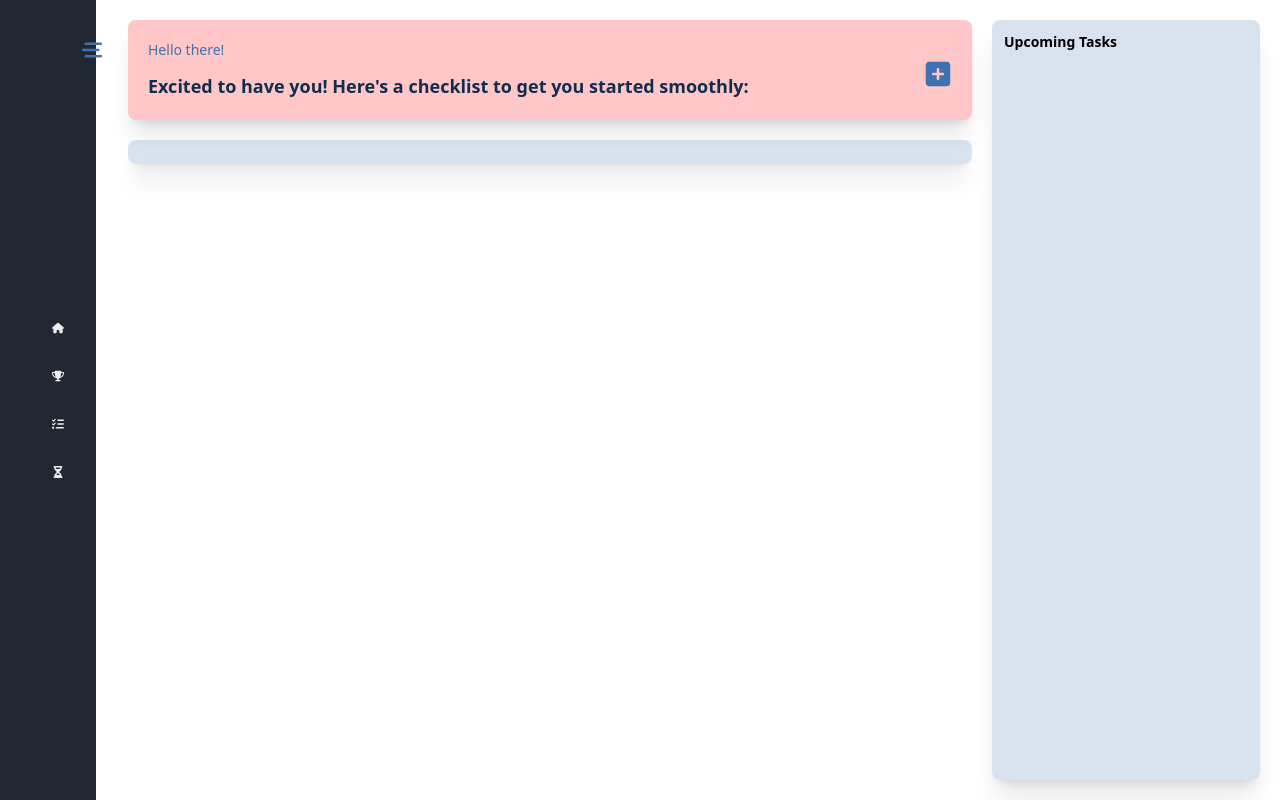
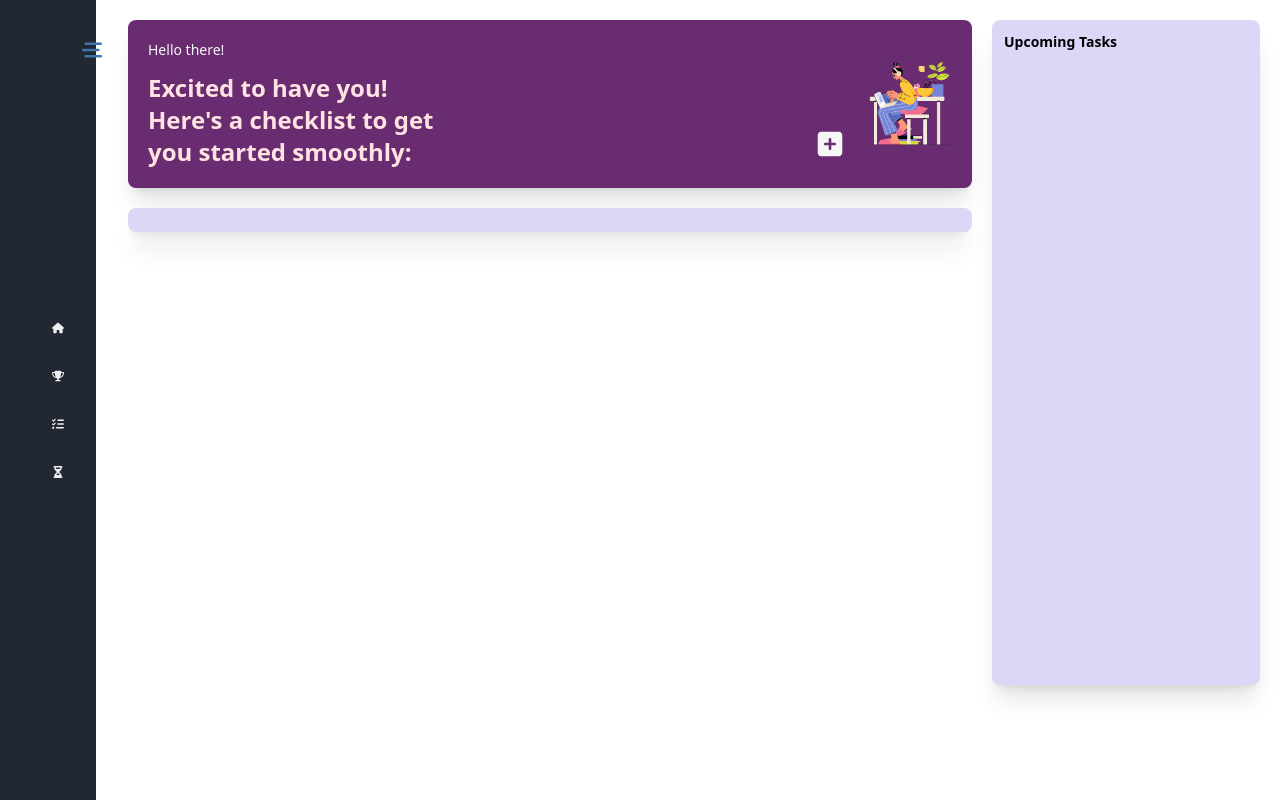
Before and after one commit to HitaBeeDev/Habitual, a React (Vite) app: page /ToDo-List in a window 1280 px wide. Built offline with nearby package versions, Linux system fonts and the light colour scheme.

Commit message:
editing class names

```diff
--- a/src/Components/ToDoListSection/AddModal.jsx
+++ b/src/Components/ToDoListSection/AddModal.jsx
@@ -92,7 +92,7 @@ function AddModal() {
               🌞 Please choose a priority tag:
             </p>
 
-            <div className="flex mt-3">
+            <div className="flex gap-3 mt-3">
               {["High", "Medium", "Low"].map((priority) => (
                 <button
                   key={priority}
--- a/src/Components/ToDoListSection/ToDoList.jsx
+++ b/src/Components/ToDoListSection/ToDoList.jsx
@@ -17,7 +17,14 @@ function ToDoList() {
   } = useTasks();
 
   return (
-    <div className="hidden lg:block mt-5 bg-colorB3/20 rounded-lg shadow-xl p-1 pl-5 pr-5 pb-5">
+    <div
+      className="lg:block mt-5 overflow-auto scroll-smooth bg-colorJ26 rounded-lg shadow-xl p-1 pl-10 pr-10 pb-5"
+      style={{
+        maxHeight: "480px",
+        overflowY: "scroll",
+        scrollbarWidth: "thin",
+      }}
+    >
       {sortedTasks.map(([date, tasks]) => (
         <div key={date}>
           <p className=" text-sm font-semibold mb-2 mt-5">{date}</p>
@@ -33,20 +40,20 @@ function ToDoList() {
                       : "none",
                   }}
                 >
-                  <div className="hidden lg:grid  bg-colorB1 h-20 grid-cols-12 pl-3 pr-3 gap-5 items-center rounded-lg shadow-xl">
+                  <div className="lg:grid bg-colorB1 h-20 grid-cols-12 pl-3 pr-3 gap-5 items-center rounded-lg shadow-xl">
                     <div className="col-span-5 flex flex-row gap-5 justify-start items-center">
                       <input
-                        className={`cursor-pointer w-5 border border-colorB5 h-5 rounded-full ${
+                        className={`cursor-pointer w-5 border border-colorJ16 h-5 rounded-full ${
                           checkedTasks.includes(taskIdentifier)
-                            ? "bg-colorB5"
-                            : "bg-colorB5/10"
+                            ? "bg-colorJ16"
+                            : "bg-colorJ25"
                         } appearance-none`}
                         type="checkbox"
                         checked={checkedTasks.includes(taskIdentifier)}
                         onChange={() => handleCheckboxChange(taskIdentifier)}
                       />
 
-                      <div className="flex flex-col gap-2">
+                      <div className="flex flex-col gap-1">
                         {isEditing && editTaskIndex === index ? (
                           <input
                             type="text"
@@ -56,12 +63,12 @@ function ToDoList() {
                             }
                           />
                         ) : (
-                          <p className="tracking-widest	text-sm font-semibold text-colorB4">
+                          <p className="tracking-wider text-md font-bold text-colorJ1">
                             {task.name}
                           </p>
                         )}
 
-                        <p className="text-center text-xs font-normal text-colorB4">
+                        <p className="text-center text-sm font-normal text-colorJ1">
                           {isEditing && editTaskIndex === index ? (
                             <input
                               type="text"
@@ -115,13 +122,13 @@ function ToDoList() {
                       <button onClick={() => handleTaskEditClick(task.id)}>
                         <FontAwesomeIcon
                           icon={faPenToSquare}
-                          className="text-colorB3 text-center w-4 h-4"
+                          className="text-colorJ16 text-center w-4 h-4"
                         />
                       </button>
                       <button onClick={() => handleTaskDelete(task.id)}>
                         <FontAwesomeIcon
                           icon={faTrashCan}
-                          className="text-colorB3 text-center w-4 h-4"
+                          className="text-colorJ16 text-center w-4 h-4"
                         />
                       </button>
                     </div>
--- a/src/Components/ToDoListSection/ToDoListPage.jsx
+++ b/src/Components/ToDoListSection/ToDoListPage.jsx
@@ -1,32 +1,7 @@
-import { useTasks } from "../../ContextAPI/TasksContext";
 import ToDoListAndWelcomeSection from "./ToDoListAndWelcomeSection";
 import UpcomingTasks from "./UpcomingTasks";
 
 function ToDoListPage() {
-  const {
-    tasks = [],
-    showModal,
-    isEditing,
-    editTaskIndex,
-    newTask,
-    getCurrentDate,
-    handleAddButtonClick,
-    handleCloseModal,
-    handleTaskAddition,
-    handleTaskSave,
-    handleTaskDelete,
-    handleTaskEditClick,
-    handleTaskCancelClick,
-    handleTaskSaveClick,
-    updateNewTask,
-    groupedTasks,
-    checkedTasks,
-    handleCheckboxChange,
-    sortedTasks,
-    generateTaskIdentifier,
-    taskIdentifier,
-  } = useTasks();
-
   return (
     <div className="lg:mt-5 lg:mb-5 mt-20 w-full flex flex-col gap-10 lg:grid lg:grid-cols-12 lg:gap-5 lg:justify-between">
       <ToDoListAndWelcomeSection />
--- a/src/Components/ToDoListSection/UpcomingTasks.jsx
+++ b/src/Components/ToDoListSection/UpcomingTasks.jsx
@@ -4,7 +4,12 @@ function UpcomingTasks() {
   const { groupedTasks, checkedTasks, generateTaskIdentifier } = useTasks();
 
   return (
-    <div className="col-span-3 bg-colorB3/20 shadow-xl rounded-lg p-3">
+    <div
+      style={{
+        maxHeight: "665px",
+      }}
+      className="col-span-3 bg-colorJ26 shadow-xl rounded-lg p-3"
+    >
       <p className="text-sm font-semibold mb-3">Upcoming Tasks</p>
 
       <div>
--- a/src/Components/ToDoListSection/WelcomeBanner.jsx
+++ b/src/Components/ToDoListSection/WelcomeBanner.jsx
@@ -1,27 +1,32 @@
 import { useTasks } from "../../ContextAPI/TasksContext";
 import { FontAwesomeIcon } from "@fortawesome/react-fontawesome";
 import { faSquarePlus } from "@fortawesome/free-solid-svg-icons";
+import todoImage from "../../assets/todo.gif";
 
 function WelcomeBanner() {
   const { handleAddButtonClick } = useTasks();
 
   return (
-    <div className="flex flex-row p-5 justify-between shadow-xl rounded-lg bg-colorB5">
-      <div className="flex flex-col gap-3 pr-5 lg:pr-40">
-        <p className="lg:text-sm text-xs font-medium text-colorB3">
+    <div className="flex flex-row p-5 justify-between shadow-xl rounded-lg bg-colorJ16">
+      <div className="flex flex-col justify-center gap-3 pr-5 lg:pr-40">
+        <p className="lg:text-sm text-xs font-medium text-colorJ5">
           Hello there!
         </p>
-        <p className="text-lg font-semibold text-colorB4">
+        <p className="text-2xl font-semibold text-colorJ4 pr-52">
           Excited to have you! Here's a checklist to get you started smoothly:
         </p>
       </div>
 
-      <button onClick={handleAddButtonClick}>
-        <FontAwesomeIcon
-          icon={faSquarePlus}
-          className="hidden lg:block text-colorB3 mt-2 hover:text-colorB4 transition-all duration-500 w-7 h-7"
-        />
-      </button>
+      <div className="flex flex-row justify-center items-center">
+        <button onClick={handleAddButtonClick}>
+          <FontAwesomeIcon
+            icon={faSquarePlus}
+            className="hidden lg:block text-colorJ5 mt-20 hover:text-colorJ4  transition-all duration-500 w-7 h-7"
+          />
+        </button>
+
+        <img className="w-52" src={todoImage} />
+      </div>
     </div>
   );
 }
```
Also changed, not shown: src/assets/todo.gif (renamed from src/assets/hey.gif).
